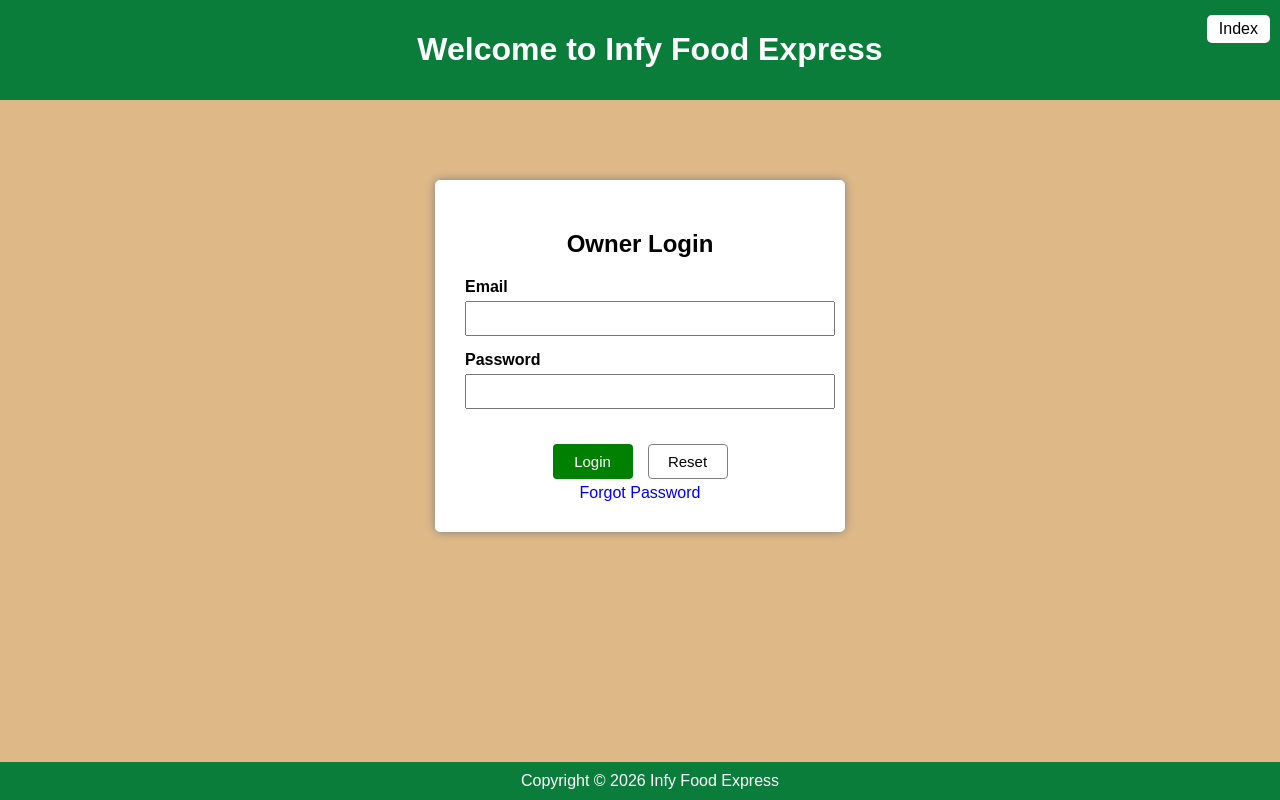
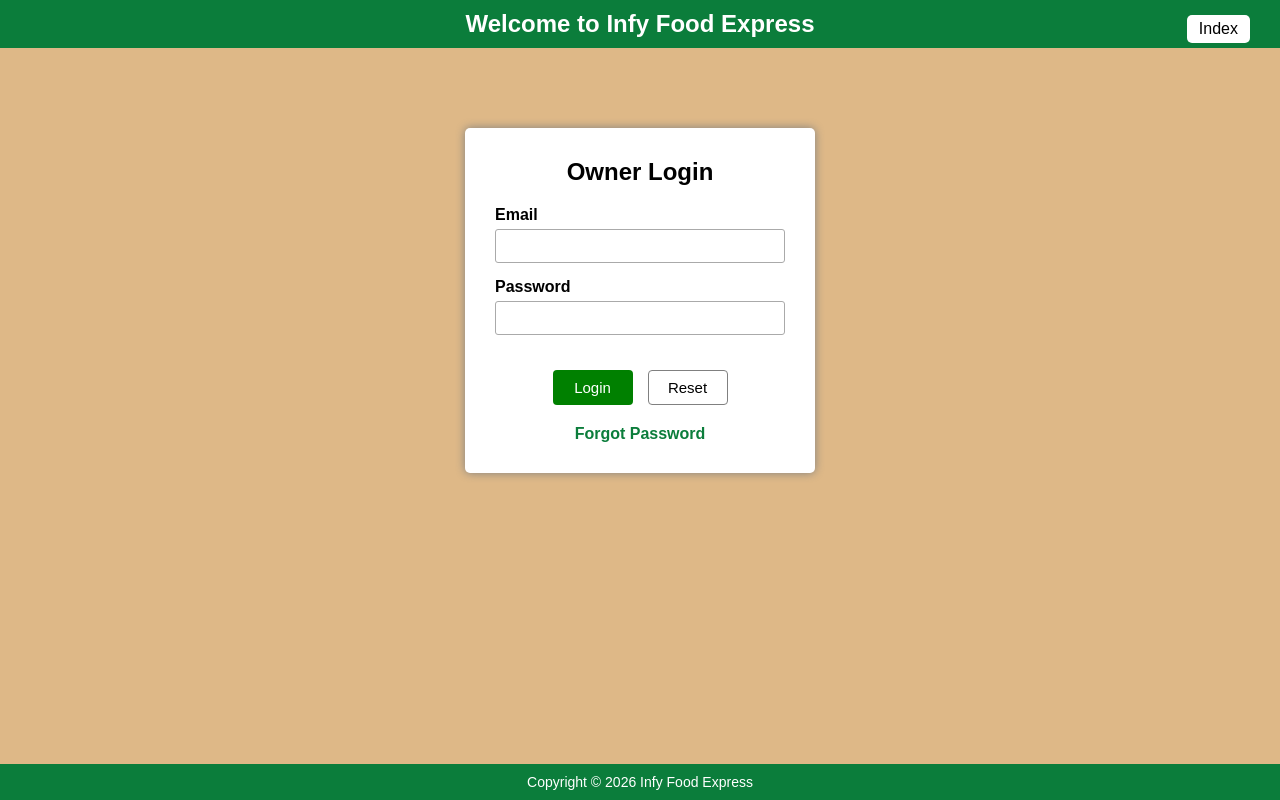
Before and after one commit to DineshK028/Group_09, a Flask app: page /owner/login in a window 1280 px wide. Run offline with Flask 3, Linux system fonts and the light colour scheme; some libraries are stand-ins or nearby versions.

Commit message:
Update owner_login.html

```diff
--- a/templates/owner/owner_login.html
+++ b/templates/owner/owner_login.html
@@ -1,137 +1,251 @@
 <!DOCTYPE html>
 <html>
 <head>
-    <title>Admin Login</title>
+    <meta charset="UTF-8">
+    <meta name="viewport" content="width=device-width, initial-scale=1.0">
+
+    <title>Owner Login</title>
+
     <style>
-        body{
+        * {
+            box-sizing: border-box;
+        }
+
+        body {
             background-color: burlywood;
-            font-family: Arial;
-            margin:0;
-            overflow: hidden;
+            font-family: Arial, sans-serif;
+            margin: 0;
+            min-height: 100vh;
+            overflow-x: hidden;
         }
-        .header{
-            padding:10px;
+
+        .header {
+            padding: 10px 15px;
             text-align: center;
-            color:white;
+            color: white;
             background-color: #0b7d3b;
-            width:100%;
+            width: 100%;
             position: relative;
         }
-        .index{
+
+        .header h1 {
+            margin: 0;
+            font-size: 1.5rem;
+        }
+
+        .index {
             position: absolute;
-            right:30px;
-            top:15px;
+            right: 30px;
+            top: 15px;
             text-decoration: none;
             background: white;
-            color:black;
+            color: black;
             padding: 5px 12px;
             border-radius: 5px;
         }
-        .container{
+
+        .container {
             width: 350px;
+            max-width: 90%;
             margin: 80px auto;
             background: white;
             padding: 30px;
             border-radius: 5px;
-            box-shadow: 0 0  10px gray;
+            box-shadow: 0 0 10px gray;
         }
-        h2{
+
+        h2 {
             text-align: center;
+            margin-top: 0;
         }
-        label{
+
+        label {
             font-weight: bold;
         }
-        input{
+
+        input {
             width: 100%;
             padding: 8px;
             margin-top: 5px;
             margin-bottom: 15px;
+            border: 1px solid #aaa;
+            border-radius: 3px;
+            font-size: 14px;
         }
-        .login{
-            background:green;
-            color:white;
-            border:none;
+
+        .login {
+            background: green;
+            color: white;
+            border: none;
         }
-        .footer{
+
+        .footer {
             background-color: #0b7d3b;
-            color:white;
+            color: white;
             text-align: center;
             padding: 10px;
             position: fixed;
             bottom: 0;
-            width:100%;
+            left: 0;
+            width: 100%;
+            font-size: 14px;
         }
-        .button-group{
+
+        .button-group {
             justify-content: center;
             display: flex;
-            gap:15px;
+            gap: 15px;
             margin-top: 20px;
-            border: none;
         }
 
-        .button-group button{
-            width:80px;
+        .button-group button {
+            width: 80px;
             height: 35px;
             border: none;
             border-radius: 4px;
             cursor: pointer;
             font-size: 15px;
         }
-        .reset{
+
+        .reset {
             background: white;
             color: black;
             border: 1px solid gray !important;
         }
-        .pass {
-            align-items: center;
-            text-align: center;
-            cursor:pointer;
-            margin-top: 5px;
 
-        }
-        a {
-            text-decoration: none;
+        .button-group button:hover {
+            opacity: 0.85;
         }
 
+        .pass {
+            text-align: center;
+            cursor: pointer;
+            margin-top: 20px;
+        }
+
+        .pass a {
+            text-decoration: none;
+            color: #0b7d3b;
+            font-weight: bold;
+        }
+
+        .pass a:hover {
+            text-decoration: underline;
+        }
+
+
+        /* Mobile */
+        @media (max-width: 480px) {
+
+            .header {
+                padding: 15px 10px 50px;
+            }
+
+            .header h1 {
+                font-size: 1.2rem;
+            }
+
+            .index {
+                right: 50%;
+                transform: translateX(50%);
+                top: 48px;
+                padding: 5px 15px;
+            }
+
+            .container {
+                width: 90%;
+                max-width: 350px;
+                margin: 40px auto 80px;
+                padding: 25px 20px;
+            }
+
+            h2 {
+                font-size: 1.3rem;
+            }
+
+            input {
+                padding: 10px;
+                font-size: 14px;
+            }
+
+            .button-group button {
+                width: 90px;
+                height: 38px;
+            }
+
+            .footer {
+                font-size: 12px;
+                padding: 9px;
+            }
+        }
+
+
+        /* Tablet */
+        @media (min-width: 481px) and (max-width: 768px) {
+
+            .header h1 {
+                font-size: 1.4rem;
+            }
+
+            .container {
+                width: 380px;
+                max-width: 90%;
+            }
+        }
     </style>
 </head>
+
 <body>
+
     <div class="header">
-    <h1>Welcome to Infy Food Express</h1>
-    <a href="{{ url_for('index') }}" class="index">Index</a>
+        <h1>Welcome to Infy Food Express</h1>
+        <a href="{{ url_for('index') }}" class="index">Index</a>
     </div>
+
     <div class="container">
+
         <h2>Owner Login</h2>
+
         {% with messages=get_flashed_messages() %}
             {% if messages %}
                 {% for message in messages %}
-                    <p style="color:red; text-align: center;">{{ message }}</p>
+                    <p style="color:red; text-align:center;">
+                        {{ message }}
+                    </p>
                 {% endfor %}
             {% endif %}
         {% endwith %}
+
         <form action="/owner/auth" method="POST">
+
             <label>Email</label>
             <br>
-            <input type="email" name="email">
+            <input type="email" name="email" required>
             <br>
+
             <label>Password</label>
             <br>
-            <input type="password" name="password">
+            <input type="password" name="password" required>
             <br>
+
             <div class="button-group">
                 <button class="login" type="submit">Login</button>
                 <button class="reset" type="reset">Reset</button>
+            </div>
+
+        </form>
+
+        <div class="pass">
+            <a href="{{ url_for('owner_reset_pass') }}">
+                Forgot Password
+            </a>
         </div>
 
-        </form>
-         <div class="pass">
-        <a  href="{{ url_for( 'owner_reset_pass' ) }}">Forgot Password</a>
     </div>
 
-
-    </div>
     <div class="footer">
         Copyright © 2026 Infy Food Express
     </div>
+
 </body>
 </html>
```
